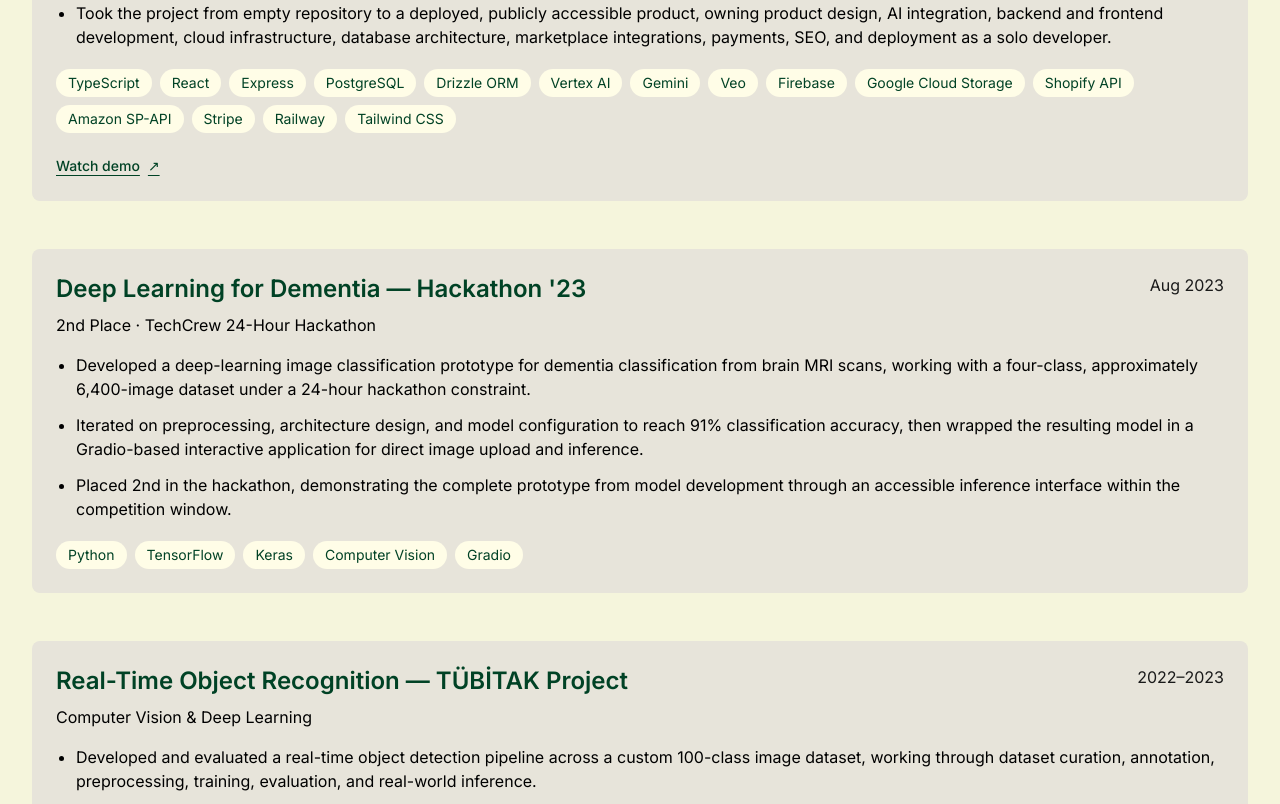
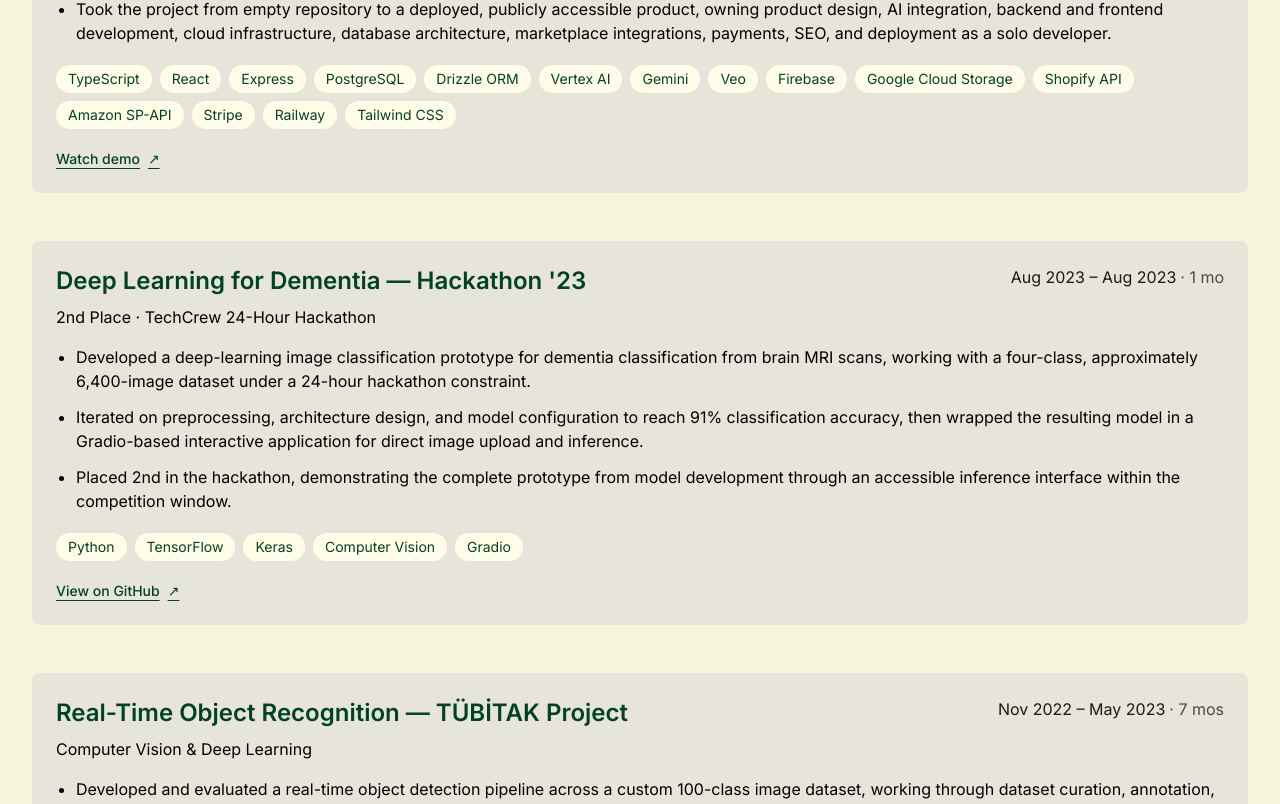
Before and after one commit to oguzgnrn/oguzgunerencom, a Next.js app: page /projects in a window 1280 px wide. Shown: the part 1424-2228 px from the top of the page. Built offline with nearby package versions, Linux system fonts and the light colour scheme.

Commit message:
Fix date wrapping and expand experience with project links

```diff
--- a/src/app/components/CvContent.tsx
+++ b/src/app/components/CvContent.tsx
@@ -65,7 +65,7 @@
             {entry.title && <span className="font-medium">{entry.company}</span>}
           </div></div>
         </div>
-        <p className="text-sm sm:text-base text-black md:text-right md:max-w-[220px]"><DateRange period={entry.period} /></p>
+        <p className="text-sm sm:text-base text-black md:text-right md:shrink-0"><DateRange period={entry.period} /></p>
       </div>
       <CvText text={entry.body} />
       {entry.company === 'SPOT' && <div className="mt-5"><DemoLink href={spotDemo} /></div>}
@@ -82,8 +82,16 @@
     const demo = heading.startsWith('EComGen') ? ecomgenDemo : heading.startsWith('SPOT') ? spotDemo : undefined;
     const descriptions = lines.slice(firstBullet).filter(line => !line.startsWith('Tech:') && !line.startsWith('Demo:'));
     const tech = lines.find(line => line.startsWith('Tech:'))?.slice(5).trim().split(' · ') ?? [];
-    const dates = metadata.join(' · ').match(/(?:May 2026 – Present|2025–2026|Aug 2023|2022–2023|2026|2022)/);
-    const details = metadata.map(line => line.replace(/(?: · )?(?:May 2026 – Present|2025–2026|Aug 2023|2022–2023|2026|2022)$/, '').replace(/ · Demo: 8:38$/, '')).filter(Boolean);
+    const datePattern = /(?:[A-Z][a-z]{2} \d{4} [–-] (?:[A-Z][a-z]{2} \d{4}|Present)|2025–2026|Aug 2023|2022–2023|2026|2022)/;
+    const dates = metadata.join(' · ').match(datePattern);
+    const details = metadata.map(line => line.replace(datePattern, '').replace(/ · $/, '').trim()).filter(Boolean);
+    const github = heading.startsWith('Deep Learning for Dementia')
+      ? 'https://github.com/oguzgnrn/HackathonProject-DeepLearningForDementia'
+      : heading.startsWith('Real-Time Object Recognition')
+      ? 'https://github.com/oguzgnrn/RealLifeProject-YOLOv5'
+      : heading.startsWith('Image Recognition & Deep Learning')
+      ? 'https://github.com/oguzgnrn/DomainSpecific-ImageRecognition'
+      : undefined;
     return <article id={heading.startsWith('SPOT') ? 'spot' : heading.startsWith('EComGen') ? 'ecomgen' : undefined} key={i} className="scroll-mt-24 bg-[#E7E4DA] p-4 sm:p-5 md:p-6 rounded-lg">
       <div className="flex flex-col md:flex-row justify-between gap-3 mb-4">
         {heading.startsWith('SPOT') && <OrganizationLogo name="SPOT" />}
@@ -91,11 +99,14 @@
           <h2 className="text-xl sm:text-2xl font-semibold mb-2">{heading.startsWith('SPOT') ? 'AI Engineer & Founding Partner — SPOT' : heading}</h2>
           {details.map((detail, j) => <p key={j} className="text-sm sm:text-base text-black">{detail}</p>)}
         </div>
-        {dates && <p className="text-sm sm:text-base md:max-w-[220px]"><DateRange period={dates[0]} /></p>}
+        {dates && <p className="text-sm sm:text-base md:shrink-0"><DateRange period={dates[0]} /></p>}
       </div>
       <CvText text={descriptions.join('\n')} />
       <div className="flex flex-wrap gap-2 mt-5">{tech.map(skill => <span key={skill} className="px-3 py-1 bg-[#FFFDE7] text-[#004225] rounded-full text-xs sm:text-sm">{skill}</span>)}</div>
-      {demo && <div className="mt-5"><DemoLink href={demo} /></div>}
+      <div className="mt-5 flex flex-wrap gap-5">
+        {demo && <DemoLink href={demo} />}
+        {github && <a href={github} target="_blank" rel="noopener noreferrer" className="inline-flex items-center gap-2 text-sm font-medium text-[#004225] underline underline-offset-4">View on GitHub <span aria-hidden="true">↗</span></a>}
+      </div>
     </article>;
   })}</div>;
 }
--- a/src/app/components/DateRange.tsx
+++ b/src/app/components/DateRange.tsx
@@ -13,5 +13,5 @@
     return () => { window.clearInterval(timer); document.removeEventListener('visibilitychange', refresh); };
   }, []);
   const duration = calculateDuration(period, month);
-  return <span>{period}{duration && <span className="text-[#4A4A4A]"> · {duration}</span>}</span>;
+  return <span className="inline-flex flex-wrap items-baseline gap-x-1 md:flex-nowrap"><span className="whitespace-nowrap">{period}</span>{duration && <span className="whitespace-nowrap text-[#4A4A4A]">· {duration}</span>}</span>;
 }
--- a/src/app/components/OrganizationLogo.tsx
+++ b/src/app/components/OrganizationLogo.tsx
@@ -3,7 +3,7 @@
   'Turkish Airlines Technology': 'turkish-technology.svg',
   'SPOT': 'spot.png',
   'TÜBİTAK BİLGEM, B3LAB': 'bilgem.png',
-  'Baykar Cezeri AI & Robotics Technologies': 'cezeri.png',
+  'Baykar Cezeri AI & Robotics Technologies': 'baykar.svg',
   'Seller Integral': 'seller-integral.png',
   'Maestrozon': 'maestrozon.jpg',
   'Schneider Electric': 'schneider.svg',
@@ -13,7 +13,7 @@
 export default function OrganizationLogo({ name }: { name: string }) {
   const asset = assets[name];
   if (!asset) return null;
-  return <div className="flex h-16 w-16 sm:h-20 sm:w-20 shrink-0 items-center justify-center rounded-xl border border-[#004225]/10 bg-white p-2 shadow-sm">
+  return <div className={`flex h-16 sm:h-20 shrink-0 items-center justify-center rounded-xl border border-[#004225]/10 p-2 shadow-sm ${asset === 'baykar.svg' ? 'w-24 sm:w-28 bg-[#152b45]' : 'w-16 sm:w-20 bg-white'}`}>
     <Image src={`/logos/${asset}`} alt={`${name} logo`} width={80} height={80} unoptimized className="h-full w-full object-contain" />
   </div>;
 }
--- a/src/app/page.tsx
+++ b/src/app/page.tsx
@@ -10,9 +10,10 @@
       <h1 className="text-4xl sm:text-5xl lg:text-6xl font-bold leading-tight">{content.name}</h1>
       <p className="text-lg sm:text-2xl mt-4">{content.title}</p>
       <CvDownloads />
-      <div className="mt-6 flex justify-center gap-6 text-sm font-medium text-[#004225]">
+      <div className="mt-6 flex flex-wrap justify-center gap-x-6 gap-y-3 text-sm font-medium text-[#004225]">
         <Link href="/experience" className="underline underline-offset-4">Explore experience</Link>
         <Link href="/projects" className="underline underline-offset-4">Explore projects</Link>
+        <a href="https://medium.com/@gnrnoguz" target="_blank" rel="noopener noreferrer" className="underline underline-offset-4">Read my articles ↗</a>
       </div>
     </section>
     <section className="space-y-5">
```
Also changed, not shown: src/app/cv-content.json (+2 -2 lines), public/logos/baykar.svg (added), 1 other file (tests, documents, lock files or other folders).
